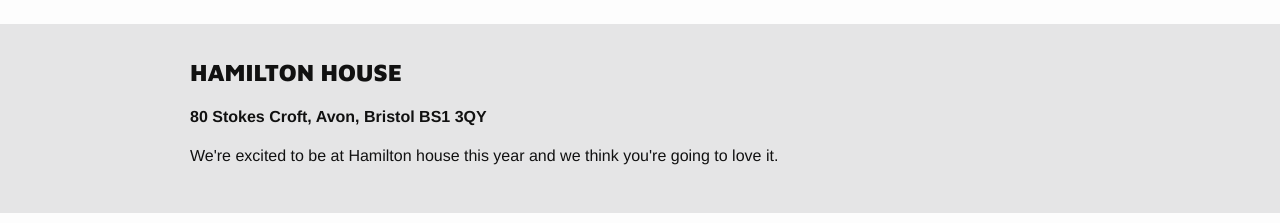
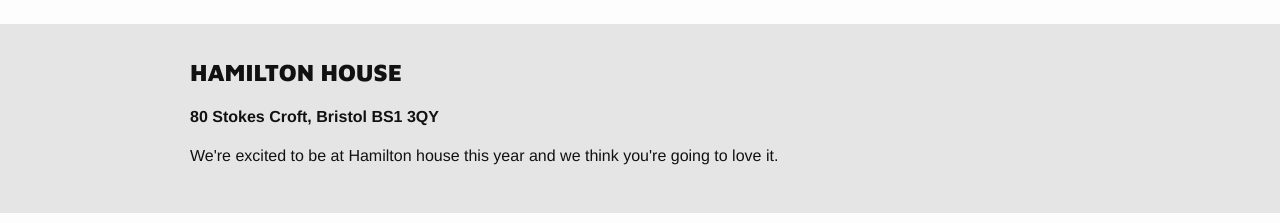
Before and after one commit to drupal-frontend/feu2015, a Jekyll site: the page built from location.html, in a window 1280 px wide. Shown: the part 428-651 px from the top of the page. Built offline with Jekyll 4.4.1, drawn with Linux system fonts in a browser that asks for light colours; Markdown is read by kramdown in place of the engine named in the settings; some of the changed text lies outside the part shown; grey boxes are pictures that could not be loaded.

```diff
--- a/_includes/two-column-location.html
+++ b/_includes/two-column-location.html
@@ -1,7 +1,7 @@
 <div class="section no-columns">
   <div class="wrapper">
     <h2>Hamilton House</h2>
-    <p><strong>80 Stokes Croft, Avon, Bristol BS1 3QY</strong></p>
+    <p><strong>80 Stokes Croft, Bristol BS1 3QY</strong></p>
     <p>We're excited to be at Hamilton house this year and we think you're going to love it. </p>
   </div>
 </div>
```
Also changed, not shown: other parts of _includes/two-column-location.html (+1 -1 lines).
